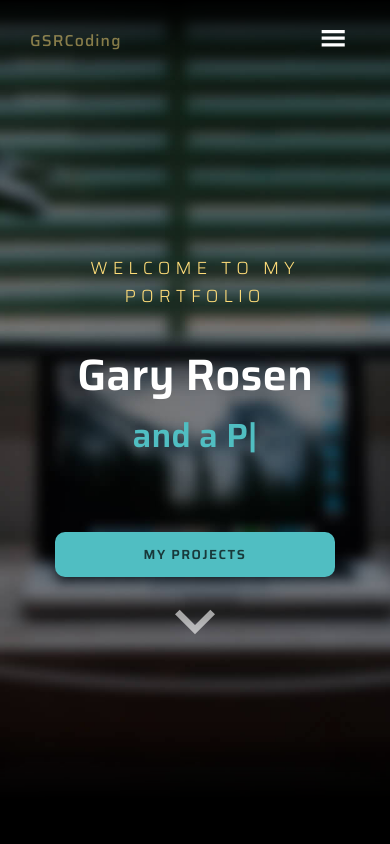
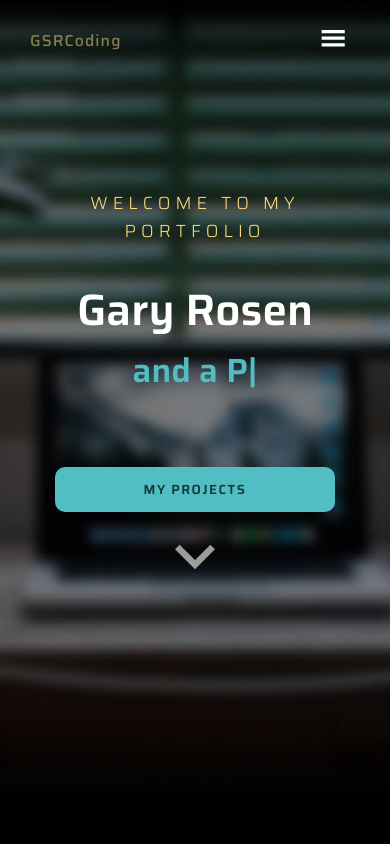
Before and after one commit to grosen-coding/grosen-portfolio, a React (Create React App) app: page / in a window 390 px wide. Shown: the top 844 px of the page. Built offline with nearby package versions, Linux system fonts and the light colour scheme.

Commit message:
moved hero title up on mobile

```diff
--- a/src/sections/Hero.jsx
+++ b/src/sections/Hero.jsx
@@ -87,9 +87,9 @@ const TitleWrap = styled.div`
   }
 
   @media ${device.mobileL} {
-    padding: 30px 0 0;
+    padding: 0;
     text-align: center;
-    margin: 0;
+    margin-top: -50px;
   }
 
   h1 {
```
